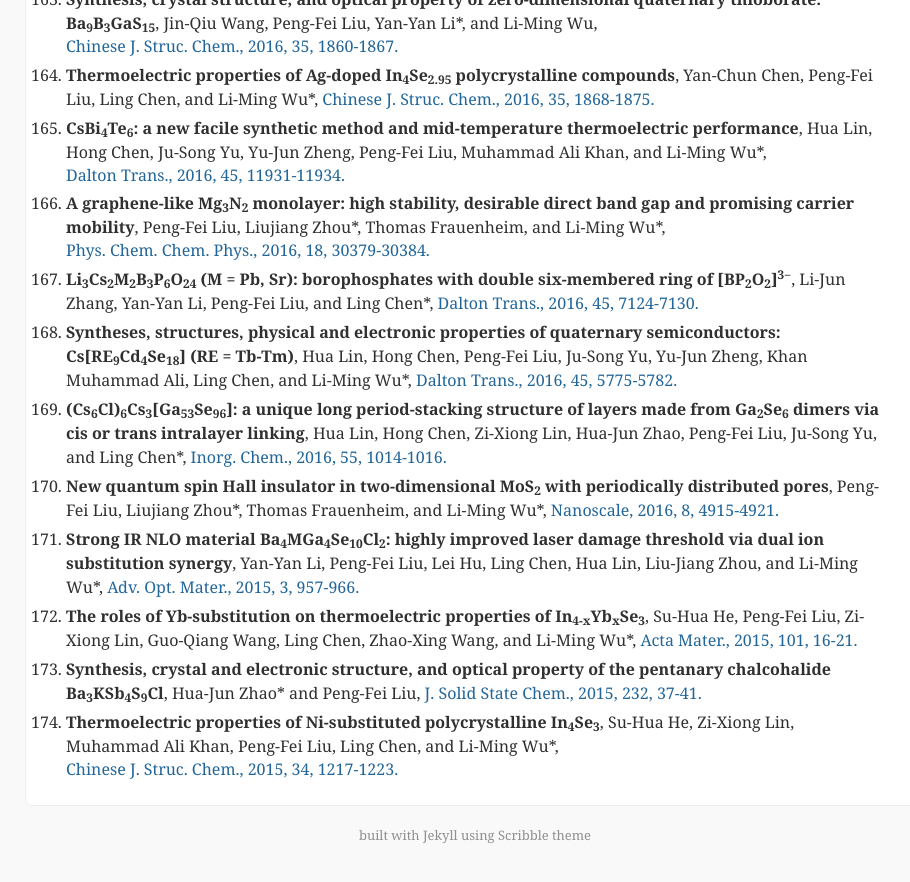
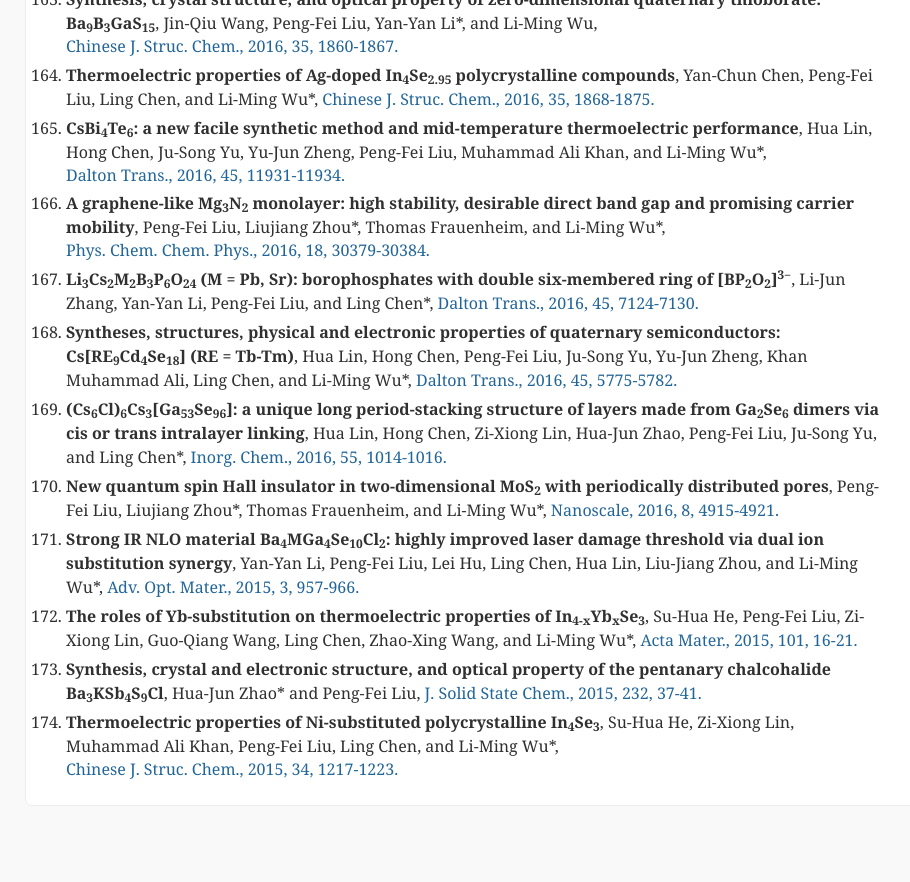
Before and after one commit to comatphys/comatphys.github.io, a Jekyll site: the page built from index.md, in a window 1280 px wide and 900 px high, scrolled down 12908 px. Shown: the top 882 px of the window, without its empty margins (165-1075 px from the left). Built offline with Jekyll 4.4.1, drawn with Linux system fonts in a browser that asks for light colours; emoji names are drawn with the system emoji font; comment, search, counter and statistics services are not loaded; after the commit the page ends 13714 px from its top, so only the background shows below that.

Commit message:
Update footer.html

```diff
--- a/_includes/footer.html
+++ b/_includes/footer.html
@@ -1,6 +1,6 @@
-<footer>
-  <a href="http://github.com/muan/scribble" class="muted">built with Jekyll using Scribble theme</a>
-  <br />
-  <br />
-  <!-- <img src="{{ site.url }}/images/scribble2.png" alt="scribble" />  -->
-</footer>
+  <!--<footer>
+  <!-- <a href="http://github.com/muan/scribble" class="muted">built with Jekyll using Scribble theme</a>
+  <!--  <br />
+  <!--  <br />
+  <!--  <!-- <img src="{{ site.url }}/images/scribble2.png" alt="scribble" />  -->
+  <!--</footer>
```
